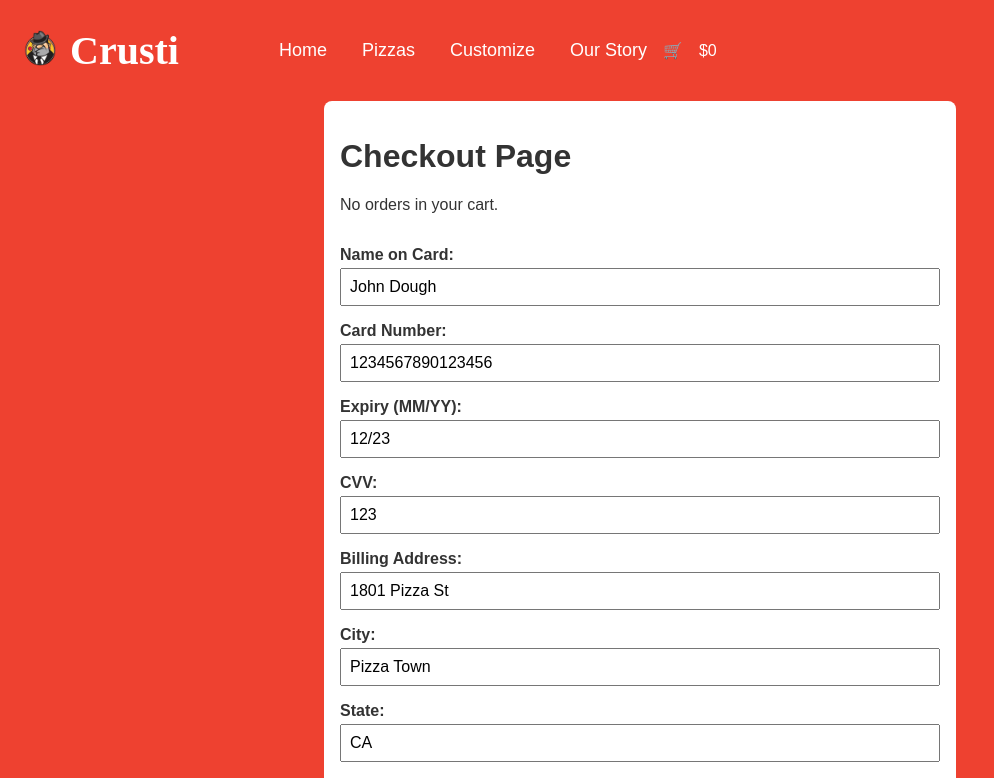
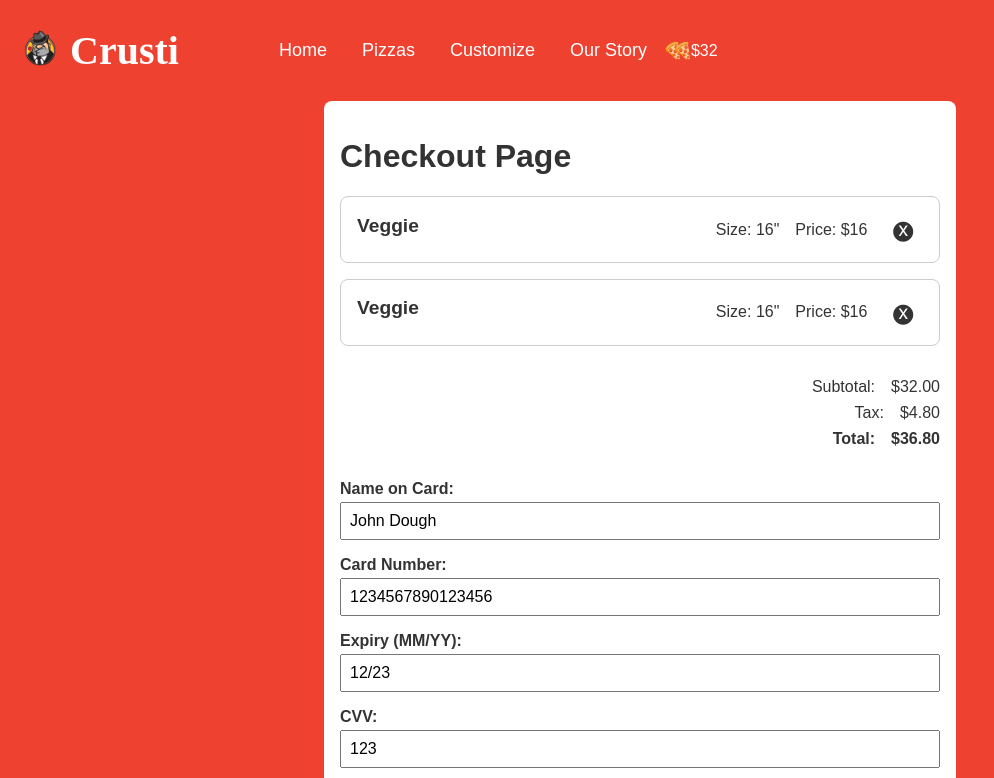
Before and after one commit to AlecBProxy/crusty, a React (Vite) app: page /checkout in a window 1280 px wide. Shown: the top 778 px of the page, without its empty margins (0-994 px from the left). Built offline with nearby package versions, Linux system fonts and the light colour scheme; data requests are answered from the project's data file; a web font is replaced by a local one.

Commit message:
Minor edits to checkout page

```diff
--- a/db.json
+++ b/db.json
@@ -1,5 +1,18 @@
 {
-  "orders": [],
+  "orders": [
+    {
+      "id": "1980",
+      "name": "Veggie",
+      "size": 16,
+      "price": 16
+    },
+    {
+      "id": "6465",
+      "name": "Veggie",
+      "size": 16,
+      "price": 16
+    }
+  ],
   "pizzas": [
     {
       "name": "Margherita",
--- a/src/pages/Checkout.jsx
+++ b/src/pages/Checkout.jsx
@@ -9,22 +9,21 @@ function CheckoutPage({ orders, deleteOrder }) {
   const [cvv, setCvv] = useState("123");
   const [billingAddress, setBillingAddress] = useState("1801 Pizza St");
   const [city, setCity] = useState("Pizza Town");
-  const [state, setState] = useState("CA");
+  const [province, setProvince] = useState("CA");
   const [zip, setZip] = useState("90210");
 
   // Compute subtotal, tax, total
   const subTotal = orders.reduce((acc, order) => acc + order.price, 0);
-  const taxRate = 0.015;
+  const taxRate = 0.15;
   const tax = Math.round(subTotal * taxRate * 100) / 100;
   const total = Math.round((subTotal + tax) * 100) / 100;
 
   const handleCheckoutSubmit = (e) => {
-    // e.preventDefault();
 
     // Basic alert for demonstration
     alert(`Thank you for your order!
 Name on Card: ${cardName}
-Billing Address: ${billingAddress}, ${city}, ${state} ${zip}`);
+Billing Address: ${billingAddress}, ${city}, ${province} ${zip}`);
 
     // Clear form
     setCardName("");
@@ -33,7 +32,7 @@ Billing Address: ${billingAddress}, ${city}, ${state} ${zip}`);
     setCvv("");
     setBillingAddress("");
     setCity("");
-    setState("");
+    setProvince("");
     setZip("");
 
     // delete all orders
@@ -173,25 +172,25 @@ Billing Address: ${billingAddress}, ${city}, ${state} ${zip}`);
         </div>
 
         <div className="checkout-field">
-          <label htmlFor="state">State:</label>
+          <label htmlFor="state">Province</label>
           <input
-            id="state"
+            id="province"
             type="text"
-            value={state}
-            onChange={(e) => setState(e.target.value)}
+            value={province}
+            onChange={(e) => setProvince(e.target.value)}
             required
           />
         </div>
 
         <div className="checkout-field">
-          <label htmlFor="zip">Zip Code:</label>
+          <label htmlFor="zip">Postal Code:</label>
           <input
             id="zip"
             type="text"
             value={zip}
             onChange={(e) => setZip(e.target.value)}
-            pattern="\d{5}"
-            title="Enter a 5-digit zip code"
+            pattern="\d{6}"
+            title="Enter a 6-digit postal code"
             required
           />
         </div>
```
